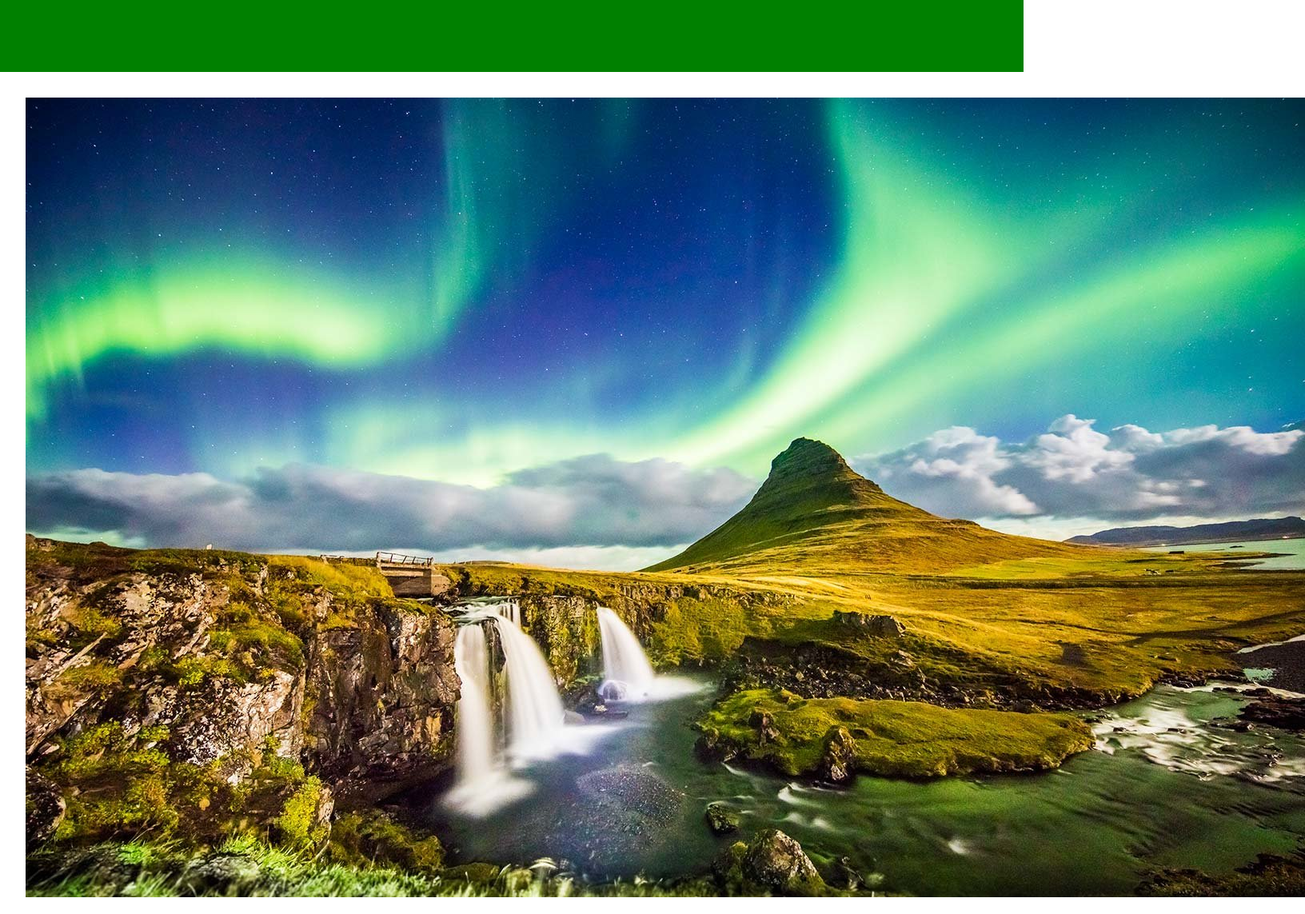
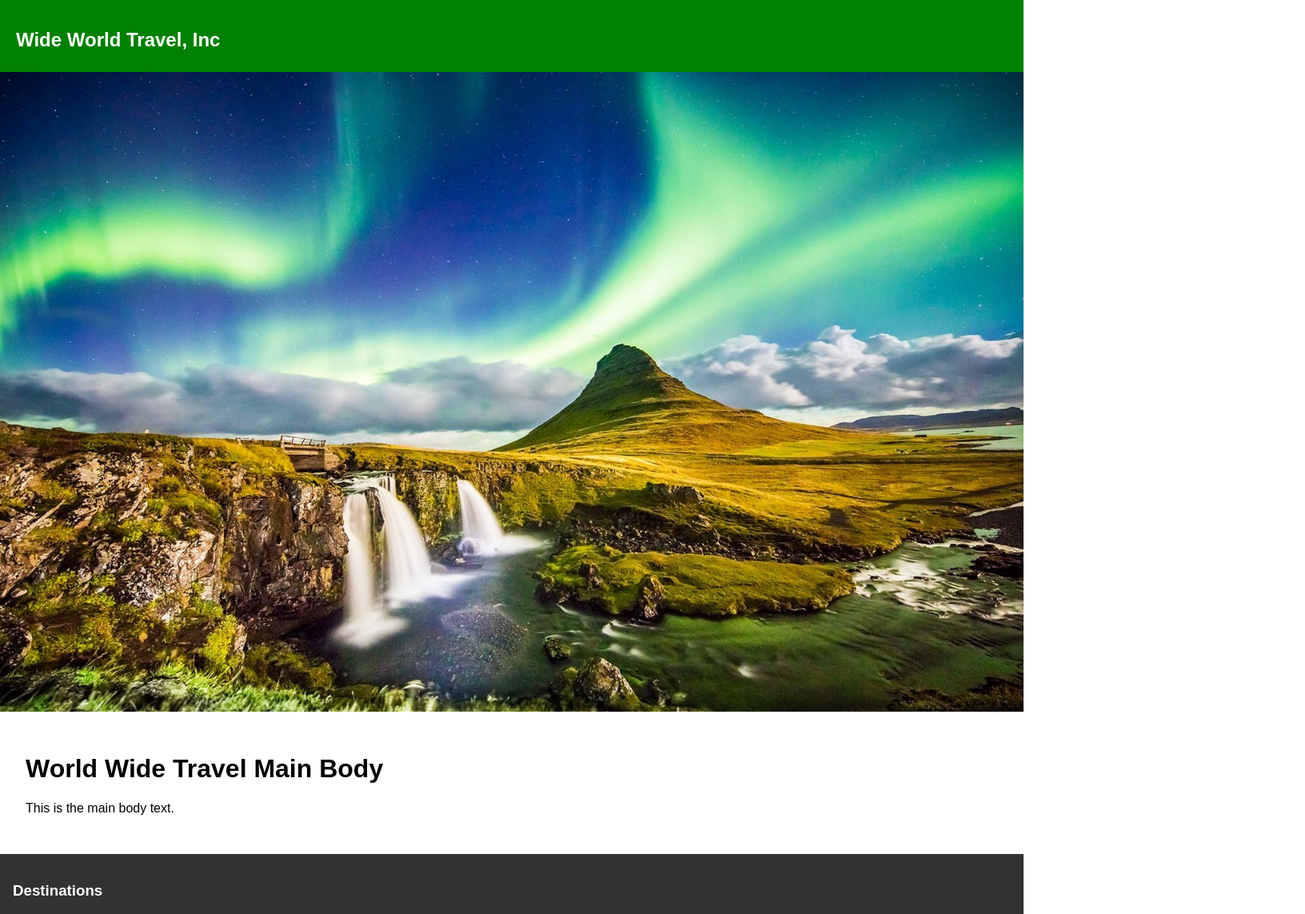
Before and after one commit to melissawheatley/wide-world-travel, a React (Create React App) app: page / in a window 1280 px wide. Shown: the top 1143 px of the page at 80% size, 1632 px wide, since content can reach past the window. Built offline with nearby package versions, Linux system fonts and the light colour scheme.

Commit message:
passing info into components with props

```diff
--- a/src/App.js
+++ b/src/App.js
@@ -1,17 +1,17 @@
 import React, { Component } from 'react';
-import logo from './logo.svg';
 import './App.css';
+import Header from './Header';
 import Main from './Main-body';
+import PrettyPhoto from './img/ICELAND.jpg';
+import Footer from './Footer';
 
 class App extends Component {
   render() {
     return (
       <div className="App">
-        <header className="App-header">
-          <img src={logo} className="App-logo" alt="logo" />
-          <h1 className="App-title">Wide World Travel, Inc.</h1>
-        </header>
-        <Main />
+        <Header Title="Wide World Travel, Inc" />
+        <Main PrettyPhoto={PrettyPhoto} />
+        <Footer />
       </div>
     );
   }
--- a/src/Main-body.js
+++ b/src/Main-body.js
@@ -1,16 +1,19 @@
 import React from 'react';
-import prettyPhoto from './img/ICELAND.jpg';
+
+
 
 function Main(props){
 
     return (
-    <main className="Pretty-Picture">
+    <div>
         {/* this is a comment. A comment cannot be the first line after a return */}
         {console.log('hello from Main-body.js')}
-        <img src={prettyPhoto} alt="Iceland with Northern Lights" />
-        <h1>World Wide Travel Main Body</h1>
-        <p>This is the main body text.</p>
-    </main>
+        <img className="Pretty-Picture" src={props.PrettyPhoto} alt="Iceland with Northern Lights" />
+        <main>
+            <h1>World Wide Travel Main Body</h1>
+            <p>This is the main body text.</p>
+        </main>
+    </div>
     );
 }
 
```
